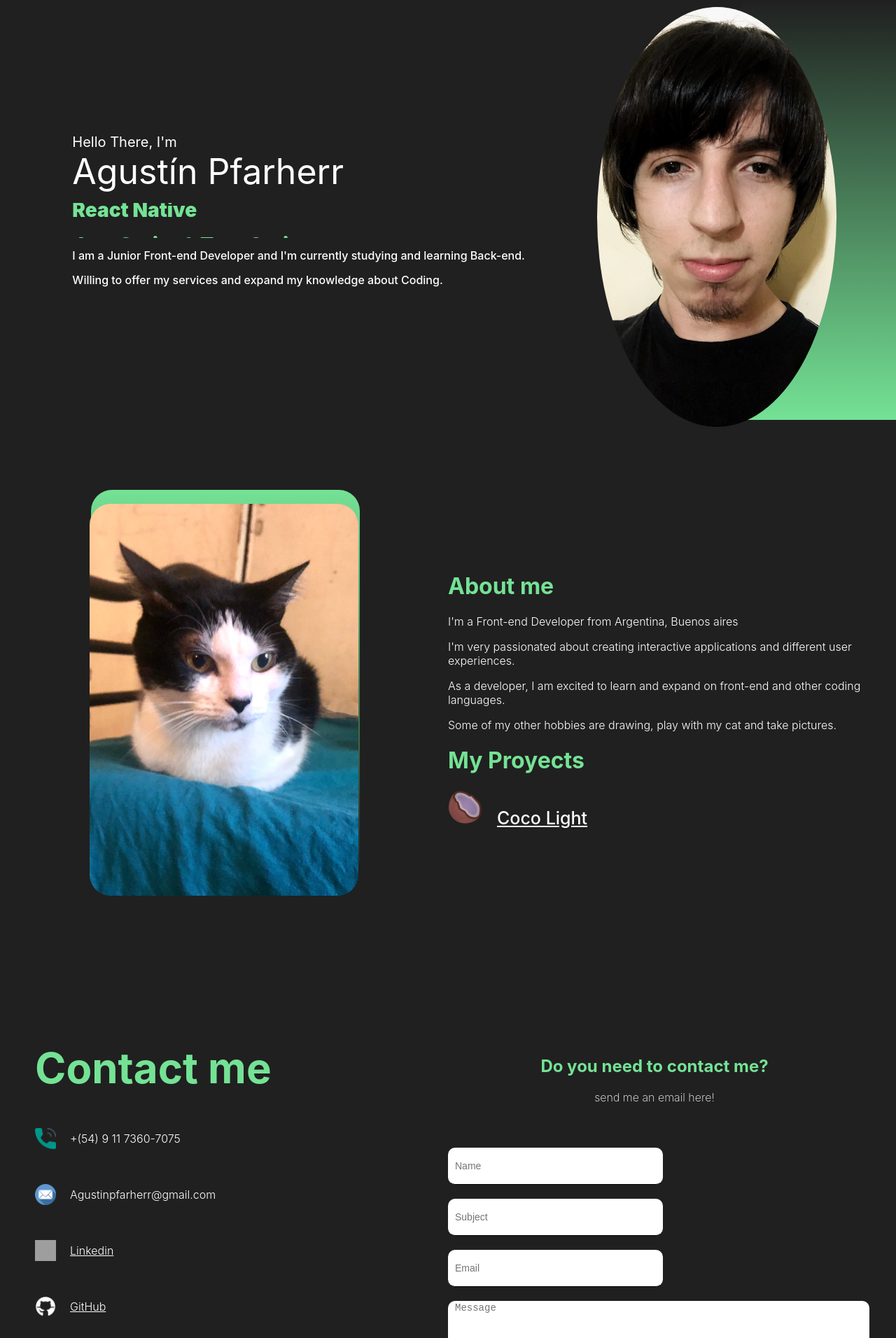
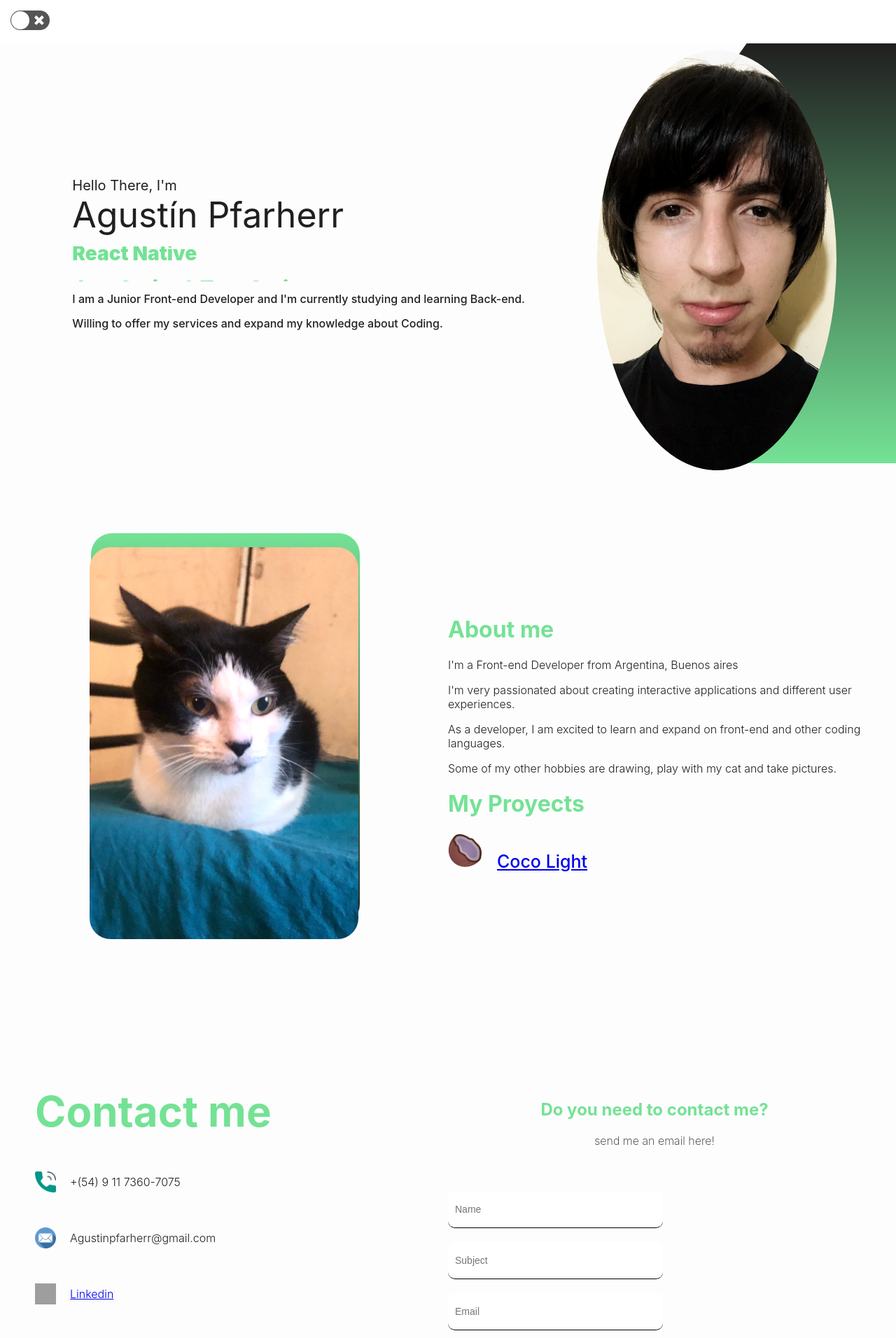
Before and after one commit to Lylhium/PortFolio-Agustin, a React (Create React App) app: page / in a window 1280 px wide. Shown: the top 1912 px of the page at 70% size. Built offline with nearby package versions, Linux system fonts and the light colour scheme; grey boxes are pictures that could not be loaded.

Commit message:
commit end

```diff
--- a/package.json
+++ b/package.json
@@ -12,6 +12,7 @@
     "react-dom": "^18.2.0",
     "react-icons": "^4.8.0",
     "react-scripts": "5.0.1",
+    "react-switch": "^7.0.0",
     "sweetalert2": "^11.7.3",
     "web-vitals": "^2.1.4"
   },
--- a/src/App.css
+++ b/src/App.css
@@ -1,3 +1,13 @@
+:root {
+  --dark-mode-bg-color: #202020;
+  --light-mode-bg-color: white;
+}
+
+.dark-mode {
+  --bg-color: #333333; /* dark mode background color */
+  --text-color: #ffffff; /* dark mode text color */
+}
+
 body {
   margin: 0;
   padding: 0;
--- a/src/App.js
+++ b/src/App.js
@@ -1,5 +1,8 @@
+import { useState, useEffect } from "react";
+import Switch from "react-switch";
 //css
 import "../src/App.css";
+import "./darkmode.css";
 import ScrollToTop from "./components/ScrollToTop/ScrollToTop";
 //components
 import About from "./components/about/about";
@@ -7,11 +10,36 @@ import Contact from "./components/contact/contact";
 import Intro from "./components/intro/intro";
 
 function App() {
+  const [isDarkMode, setIsDarkMode] = useState(false);
+
+  useEffect(() => {
+    if (isDarkMode) {
+      document.body.classList.add("dark-mode");
+    } else {
+      document.body.classList.remove("dark-mode");
+    }
+  }, [isDarkMode]);
+
   return (
     <div className="App">
-      <Intro />
-      <About />
-      <Contact />
+      <div
+        style={{
+          backgroundColor: `var(--bg-color)`,
+          color: `var(--text-color)`,
+        }}
+      >
+        <div className={`switch-container ${isDarkMode ? "dark-mode" : ""}`}>
+          <Switch
+            checked={isDarkMode}
+            onChange={() => setIsDarkMode(!isDarkMode)}
+            onColor="#74e295"
+            offColor="#555555;"
+          />
+        </div>
+        <Intro />
+        <About />
+        <Contact />
+      </div>
       <ScrollToTop />
     </div>
   );
--- a/src/components/about/about.css
+++ b/src/components/about/about.css
@@ -2,7 +2,6 @@
   height: 100vh;
   display: flex;
   align-items: center;
-  background-color: #202020;
 }
 
 .a-left {
@@ -57,13 +56,10 @@ h1 {
 .a-sub {
   margin: 20px 0px;
   font-weight: bold;
-  color: white;
 }
 
 .a-desc {
   font-weight: 300;
-
-  color: white;
 }
 
 @media screen and (max-width: 480px) {
--- a/src/components/about/about.js
+++ b/src/components/about/about.js
@@ -37,7 +37,7 @@ const about = () => {
 
         <a
           href={"https://angry-mestorf-fbb8cc.netlify.app/"}
-          style={{ color: "white", fontWeight: 500, fontSize: 25 }}
+          style={{ fontWeight: 500, fontSize: 25 }}
         >
           Coco Light
         </a>
--- a/src/components/contact/contact.css
+++ b/src/components/contact/contact.css
@@ -1,6 +1,5 @@
 .c {
   position: relative;
-  background-color: #202020;
 }
 
 .c-wrapper {
@@ -30,7 +29,6 @@
   margin: 50px 0px;
   font-weight: 300;
   width: 70%;
-  color: white;
 }
 .c-icon {
   width: 30px;
@@ -40,7 +38,6 @@
 
 .c-desc {
   font-weight: 200;
-  color: white;
 }
 .c-texto {
   text-align: center;
@@ -74,7 +71,6 @@ textarea {
   border: none;
   padding: 15px;
   background-color: #61ac78;
-  color: white;
   border: 0.1em solid #61ac78;
   font-weight: 100;
   cursor: pointer;
--- a/src/components/contact/contact.js
+++ b/src/components/contact/contact.js
@@ -63,7 +63,6 @@ const Contact = () => {
                 href={
                   "https://www.linkedin.com/in/agust%C3%ADn-pfarherr-623188211/"
                 }
-                style={{ color: "white" }}
                 target="_blank"
                 rel="noreferrer"
               >
@@ -74,7 +73,6 @@ const Contact = () => {
               <img src={Github} className="c-icon" alt="img" />
               <a
                 href={"https://github.com/Lylhium?tab=repositories"}
-                style={{ color: "white" }}
                 target="_blank"
                 rel="noreferrer"
               >
@@ -85,7 +83,6 @@ const Contact = () => {
               <img src={Address} className="c-icon" alt="img" />
               <a
                 href={"https://goo.gl/maps/2Hs3EV9E2NQaFARk6"}
-                style={{ color: "white" }}
                 target="_blank"
                 rel="noreferrer"
               >
--- a/src/components/intro/intro.css
+++ b/src/components/intro/intro.css
@@ -1,7 +1,6 @@
 .i {
   display: flex;
   height: 75vh;
-  background-color: #202020;
 }
 .pad {
   padding-top: 10px;
@@ -23,11 +22,9 @@
 }
 .i-intro {
   font-size: 20px;
-  color: white;
 }
 .i-name {
   font-size: 50px;
-  color: white;
   padding-bottom: 15px;
 }
 .i-title {
@@ -83,7 +80,6 @@
 }
 .i-desc {
   padding-top: 15px;
-  color: white;
   font-weight: 500;
 }
 
--- /dev/null
+++ b/src/darkmode.css
@@ -0,0 +1,25 @@
+:root {
+  --bg-color: #fdfdfd; /* light mode background color */
+  --transition-duration: 0.5s;
+  --text-color: #202020; /* light mode text color */
+}
+
+.dark-mode {
+  --bg-color: #202020; /* dark mode background color */
+  --text-color: #ffffff; /* dark mode text color */
+}
+
+.switch-container {
+  position: sticky;
+  position: -webkit-sticky; /* Agrega esta propiedad para compatibilidad con navegadores antiguos */
+  top: 0;
+  left: 0;
+  z-index: 999;
+  padding: 15px;
+  background-color: var(--light-mode-bg-color);
+  transition: background-color var(--transition-duration);
+}
+
+.switch-container.dark-mode {
+  background-color: var(--dark-mode-bg-color);
+}
```
Also changed, not shown: src/assets/github.png, 1 other file (tests, documents, lock files or other folders).
